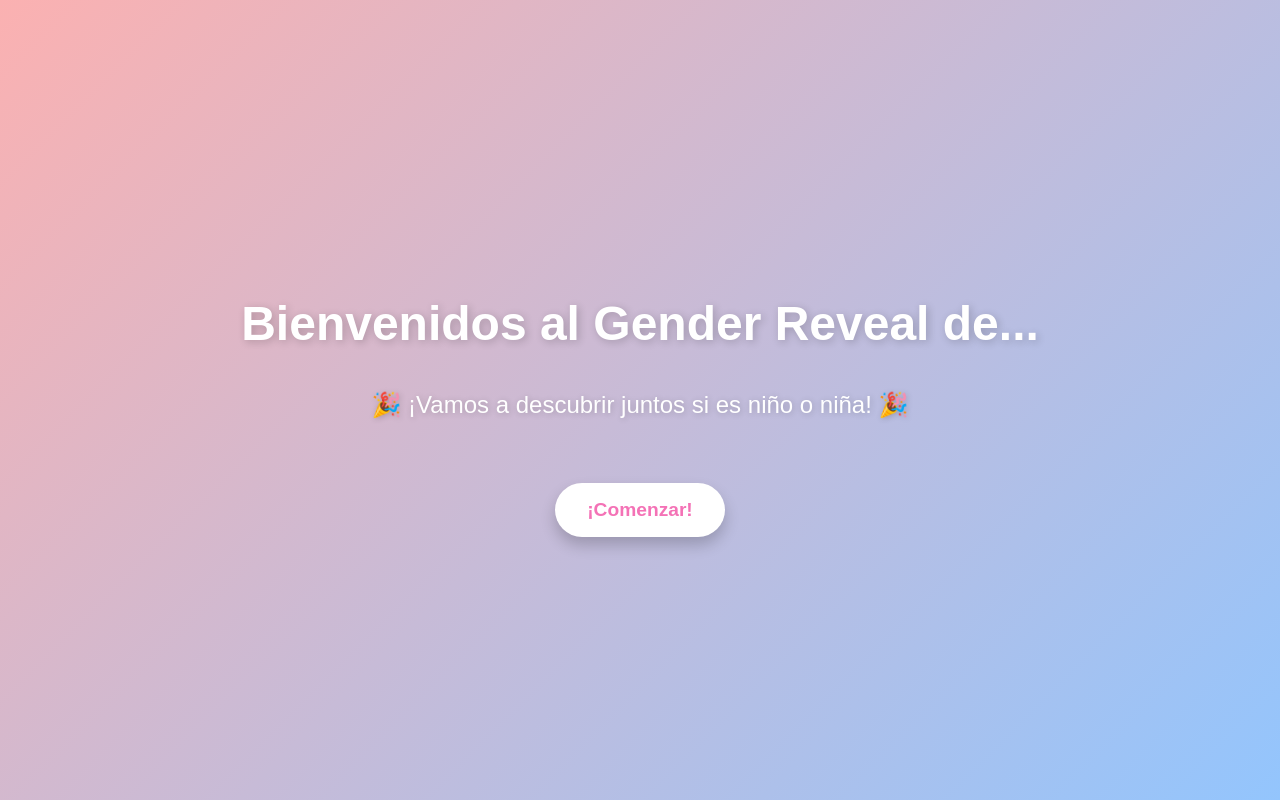
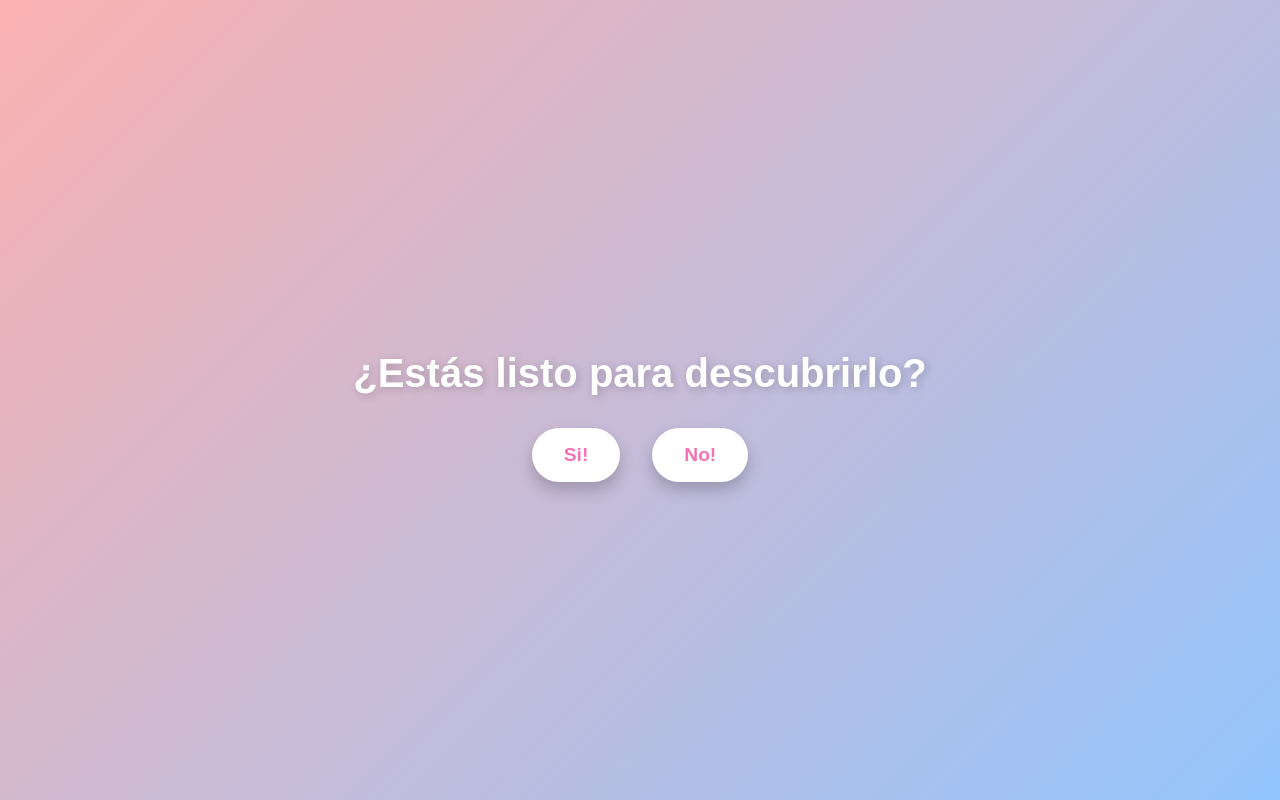
Before and after one commit to tomasmank/tomasylinagr, a React (Vite) app: page / in a window 1280 px wide. Both pictures are taken after a click on the button "¡Comenzar!". Built offline with nearby package versions, Linux system fonts and the light colour scheme.

Commit message:
hago las paginas

```diff
--- a/src/App.css
+++ b/src/App.css
@@ -51,3 +51,62 @@ body, html, #root {
 .start-button:hover {
   transform: scale(1.05);
 }
+
+.ready-section {
+  display: flex;
+  flex-direction: column;
+  justify-content: center;
+  align-items: center;
+  height: 100vh;
+  width: 100vw;
+}
+
+.question-title {
+  font-size: 2.5rem;
+  font-weight: 700;
+  color: white;
+  text-shadow: 2px 2px 8px rgba(0,0,0,0.2);
+  margin-bottom: 2rem;
+}
+
+.button-group {
+  display: flex;
+  gap: 2rem; /* Espacio entre los botones */
+}
+
+.answer-button {
+  background-color: white;
+  color: #f472b6; /* rosa */
+  font-weight: bold;
+  padding: 1rem 2rem;
+  border-radius: 9999px;
+  border: none;
+  cursor: pointer;
+  font-size: 1.2rem;
+  box-shadow: 0 8px 15px rgba(0,0,0,0.2);
+  transition: transform 0.2s ease;
+}
+
+.answer-button:hover {
+  transform: scale(1.05);
+}
+
+.result-message {
+  margin-top: 2rem;
+  color: white;
+  text-shadow: 2px 2px 8px rgba(0,0,0,0.2);
+}
+
+.reveal-text {
+  font-size: 2rem;
+  font-weight: 700;
+}
+
+.scroll-content {
+  display: flex;
+  flex-direction: column;
+  justify-content: flex-end;
+  align-items: center;
+  font-size: 1.5rem;
+  color: white;
+}
--- a/src/App.tsx
+++ b/src/App.tsx
@@ -1,9 +1,33 @@
+// App.jsx
+
+import React, { useState } from "react";
 import { motion } from "framer-motion";
-import "./App.css"; // CSS propio
+import "./App.css";
 
 function App() {
+  const [isReady, setIsReady] = useState(false);
+  const [showResult, setShowResult] = useState<string | null>(null);
+
+  const handleStart = () => {
+    setIsReady(true);
+  };
+
+  const handleYes = () => {
+    setShowResult('yes');
+  };
+
+  const handleNo = () => {
+    setShowResult('no');
+  };
+
   return (
     <div className="container">
+      {!isReady ? (
+        <motion.div
+          initial={{ opacity: 0 }}
+          animate={{ opacity: 1 }}
+          transition={{ duration: 1 }}
+        >
           <motion.h1
             initial={{ y: -50, opacity: 0 }}
             animate={{ y: 0, opacity: 1 }}
@@ -28,10 +52,84 @@ function App() {
             transition={{ delay: 2, duration: 1 }}
             className="button-container"
           >
-        <button className="start-button">
+            <button className="start-button" onClick={handleStart}>
               ¡Comenzar!
             </button>
           </motion.div>
+        </motion.div>
+      ) : (
+        <motion.div
+          initial={{ opacity: 0 }}
+          animate={{ opacity: 1 }}
+          transition={{ duration: 1 }}
+          className="ready-section"
+        >
+          {showResult === null && (
+            <>
+              <motion.h2
+                initial={{ y: -50, opacity: 0 }}
+                animate={{ y: 0, opacity: 1 }}
+                transition={{ duration: 1 }}
+                className="question-title"
+              >
+                ¿Estás listo para descubrirlo?
+              </motion.h2>
+              <div className="button-group">
+                <motion.button
+                  initial={{ x: -20, opacity: 0 }}
+                  animate={{ x: 0, opacity: 1 }}
+                  transition={{ delay: 0.5, duration: 0.5 }}
+                  className="answer-button yes-button"
+                  onClick={handleYes}
+                >
+              Si!
+                </motion.button>
+                <motion.button
+                  initial={{ x: 20, opacity: 0 }}
+                  animate={{ x: 0, opacity: 1 }}
+                  transition={{ delay: 0.5, duration: 0.5 }}
+                  className="answer-button no-button"
+                  onClick={handleNo}
+                >
+              No!
+                </motion.button>
+              </div>
+            </>
+          )}
+
+          {showResult === 'yes' && (
+            <motion.div
+              initial={{ y: 50, opacity: 0 }}
+              animate={{ y: 0, opacity: 1 }}
+              transition={{ duration: 1 }}
+              className="result-message"
+            >
+              <h2 className="reveal-text">¡Genial, vamos a revelar el secreto! 👶💖</h2>
+              <div className="scroll-content">
+                {/* Aquí puedes añadir más contenido para que se haga el scroll */}
+                <p>... Preparando la sorpresa ...</p>
+                <p>...</p>
+                <p>...</p>
+                <p>...</p>
+                <p>...</p>
+                <p>...</p>
+                <p>...</p>
+              </div>
+            </motion.div>
+          )}
+
+          {showResult === 'no' && (
+            <motion.div
+              initial={{ y: 50, opacity: 0 }}
+              animate={{ y: 0, opacity: 1 }}
+              transition={{ duration: 1 }}
+              className="result-message"
+            >
+              <h2 className="reveal-text">Es una lástima, ¡te esperamos para la próxima! 😔</h2>
+            </motion.div>
+          )}
+        </motion.div>
+      )}
     </div>
   );
 }
```
Lines whose indentation alone changed are shown as unchanged.
